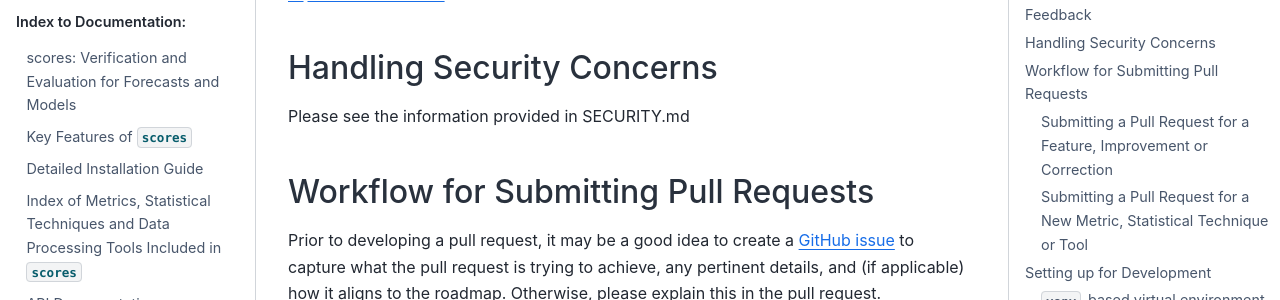
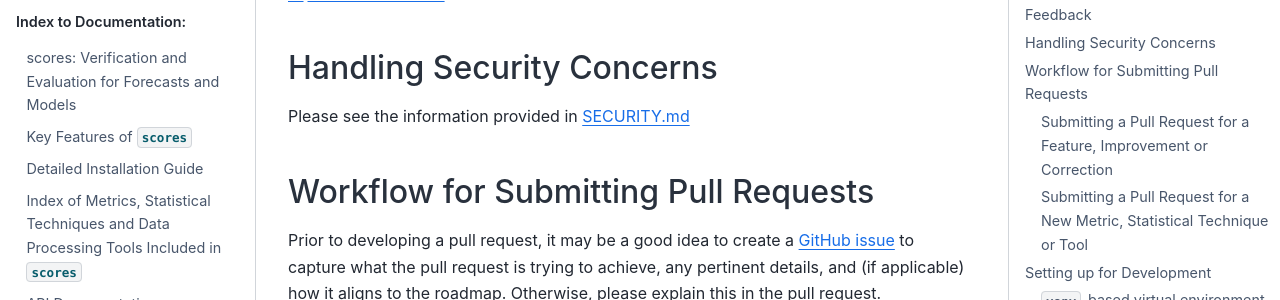
Before and after one commit to nci/scores, a Sphinx documentation site: the page built from docs/contributing.md, in a window 1280 px wide and 900 px high, scrolled down 926 px. Shown: the part 150-450 px from the top of the window. Built offline with Sphinx 7.4.7 and the Sphinx Book theme 1.1.4, drawn with Linux system fonts in a browser that asks for light colours; pages that are not in the unit, such as notebooks, are missing from menus.

Commit message:
Backing out last change after reviewing readthedocs, seems not to work as intended there

```diff
--- a/docs/conf.py
+++ b/docs/conf.py
@@ -29,9 +29,6 @@ source_suffix = [".rst", ".md"]
 templates_path = ["_templates"]
 exclude_patterns = [
     "**/.ipynb_checkpoints",  # Still built, just means it's not in a navbar / TOC
-    "tutorials/README.md",  # Still built, just means it's not in a navbar / TOC
-    "coding_practices.md",  # Still built, just means it's not in a navbar / TOC
-    "SECURITY.md",  # Still built, just means it's not in a navbar / TOC
 ]
 
 # -- Options for HTML output -------------------------------------------------
```
